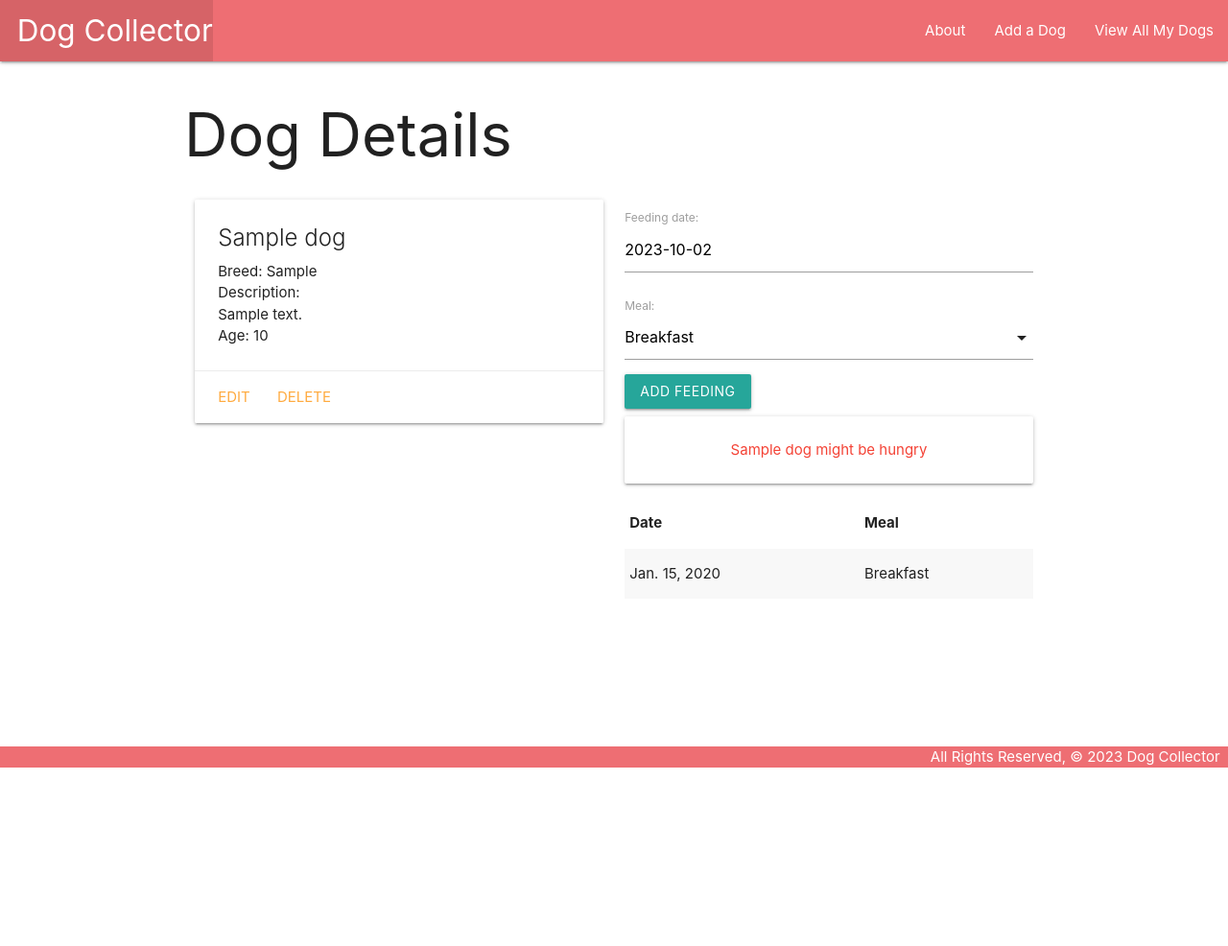
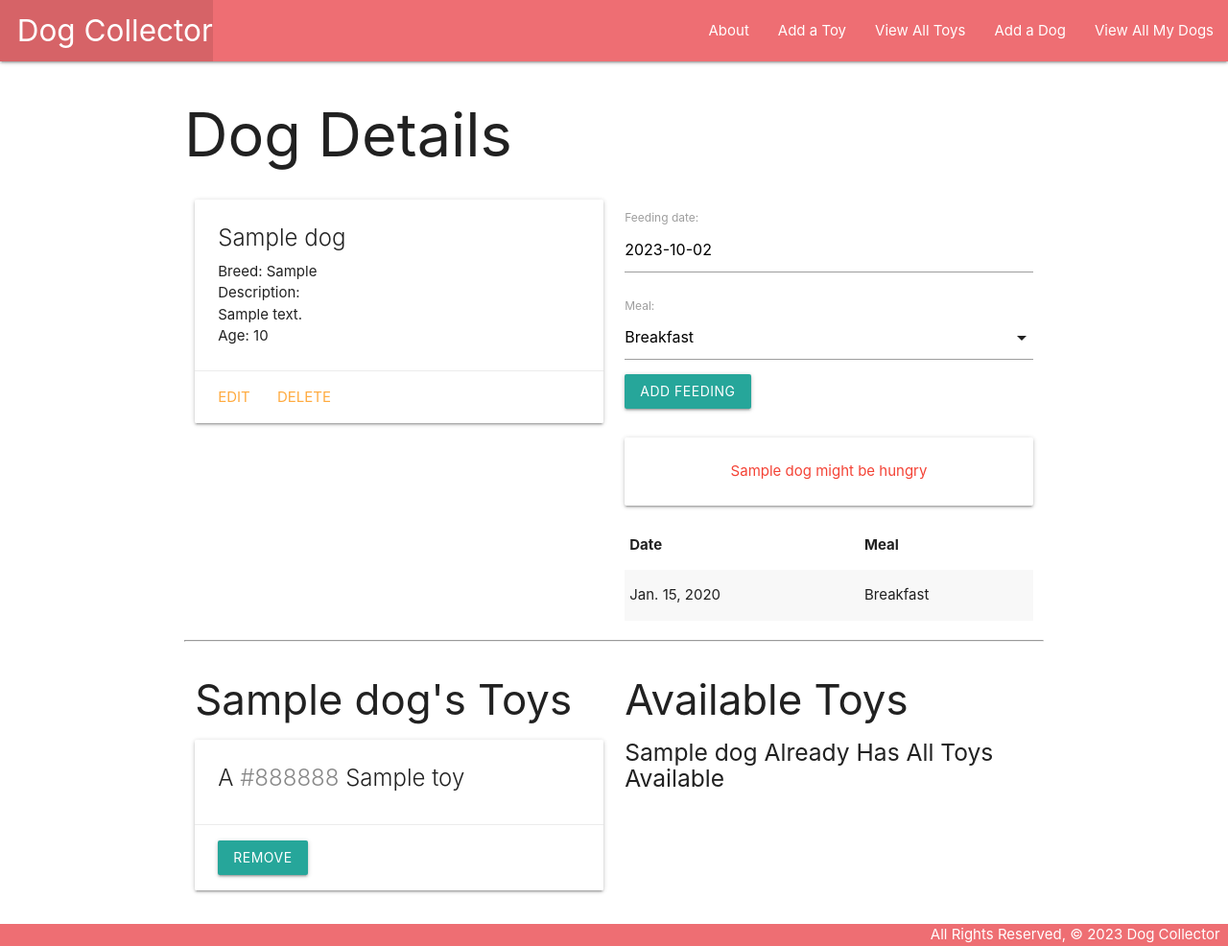
Before and after one commit to romerorocj-ga/dogcollector, a Django app: page /dogs/1/ in a window 1280 px wide. Shown: the whole page at 96% size. Before the commit the page ends 800 px from the top, so only its background shows below. Run offline with Django 4.2, Linux system fonts and the light colour scheme; tables that the repository leaves empty hold one stand-in row (values such as "Sample post").

Commit message:
Part 5 Lab

```diff
--- a/main_app/admin.py
+++ b/main_app/admin.py
@@ -1,7 +1,8 @@
 from django.contrib import admin
 
-from .models import Dog, Feeding
+from .models import Dog, Feeding, Toy
 
 # Register your models here.
 admin.site.register(Dog)
 admin.site.register(Feeding)
+admin.site.register(Toy)
--- a/main_app/models.py
+++ b/main_app/models.py
@@ -6,11 +6,23 @@ MEALS = (("B", "Breakfast"), ("L", "Lunch"), ("D", "Dinner"))
 
 
 # Create your models here.
+class Toy(models.Model):
+    name = models.CharField(max_length=50)
+    color = models.CharField(max_length=20)
+
+    def __str__(self):
+        return self.name
+
+    def get_absolute_url(self):
+        return reverse("toys_detail", kwargs={"pk": self.id})
+
+
 class Dog(models.Model):
     name = models.CharField(max_length=100)
     breed = models.CharField(max_length=100)
     description = models.TextField(max_length=150)
     age = models.IntegerField()
+    toys = models.ManyToManyField(Toy)
 
     def __str__(self):
         return f"{self.name} ({self.id})"
--- a/main_app/templates/base.html
+++ b/main_app/templates/base.html
@@ -19,6 +19,8 @@
         </ul>
         <ul class="right">
           <li><a href="{% url 'about' %}">About</a></li>
+          <li><a href="{% url 'toys_create' %}">Add a Toy</a></li>
+          <li><a href="{% url 'toys_index' %}">View All Toys</a></li>
           <li><a href="{% url 'dogs_create' %}">Add a Dog</a></li>
           <li><a href="{% url 'index' %}">View All My Dogs</a></li>
         </ul>
--- a/main_app/templates/dogs/detail.html
+++ b/main_app/templates/dogs/detail.html
@@ -13,7 +13,7 @@
         {% if dog.age > 0 %}
           <p>Age: {{ dog.age }}</p>
         {% else %}
-          <p>Age: Puppy</p>
+          <p>Age: Kitten</p>
         {% endif %}
       </div>
       <div class="card-action">
@@ -22,19 +22,18 @@
       </div>
     </div>
   </div>
-  <!-- New Markup Below -->
   <div class="col s6">
     <form action="{% url 'add_feeding' dog.id %}" method="POST">
       {% csrf_token %}
       {{ feeding_form.as_p }}
       <input type="submit" class="btn" value="Add Feeding">
-      <br>
-      {% if dog.fed_for_today %}
-        <div class="card-panel teal-text center-align">{{dog.name}} has been fed all meals for today</div>
-      {% else %}
-        <div class="card-panel red-text center-align">{{dog.name}} might be hungry</div>
-      {% endif %}
     </form>
+    <br>
+    {% if dog.fed_for_today %}
+      <div class="card-panel teal-text center-align">{{dog.name}} has been fed all meals for today</div>
+    {% else %}
+      <div class="card-panel red-text center-align">{{dog.name}} might be hungry</div>
+    {% endif %}
     <table class="striped">
       <thead>
         <tr><th>Date</th><th>Meal</th></tr>
@@ -49,8 +48,56 @@
       </tbody>
     </table>
   </div>
-  <!-- New Markup Above -->
 </div>
+<hr>
+<div class="row">
+  <div class="col s6">
+    <h3>{{ dog.name }}'s Toys</h3>
+    {% if dog.toys.count %}
+      {% for toy in dog.toys.all %}
+        <div class="card">
+          <div class="card-content">
+            <span class="card-title">
+              A <span style="color: {{ toy.color }}">{{ toy.color }}</span> {{ toy.name }}
+            </span>
+          </div>
+          <div class="card-action">
+            <form action="{% url 'unassoc_toy' dog.id toy.id %}" method="POST">
+              {% csrf_token %}
+              <button type="submit" class="btn">Remove</button>
+            </form>
+          </div>
+        </div>
+      {% endfor %}
+    {% else %}
+      <h5>No Toys 😿</h5>
+    {% endif %}
+  </div>
+  <div class="col s6">
+    <h3>Available Toys</h3>
+    {% if toys.count %}
+      {% for toy in toys.all %}
+        <div class="card">
+          <div class="card-content">
+            <span class="card-title">
+              A <span style="color: {{ toy.color }}">{{ toy.color }}</span> {{ toy.name }}
+            </span>
+          </div>
+          <div class="card-action">
+            <form action="{% url 'assoc_toy' dog.id toy.id %}" method="POST">
+              {% csrf_token %}
+              <button type="submit" class="btn">Add</button>
+            </form>
+          </div>
+        </div>
+      {% endfor %}
+    {% else %}
+      <h5>{{dog.name}} Already Has All Toys Available</h5>
+    {% endif %}
+  </div>
+</div>
+
+
 <script>
   const dateEl = document.getElementById('id_date');
   M.Datepicker.init(dateEl, {
@@ -59,6 +106,7 @@
     setDefaultDate: true,
     autoClose: true
   });
+
   const selectEl = document.getElementById('id_meal');
   M.FormSelect.init(selectEl);
 </script>
--- a/main_app/urls.py
+++ b/main_app/urls.py
@@ -10,4 +10,11 @@ urlpatterns = [
     path("dogs/<int:pk>/update/", views.DogUpdate.as_view(), name="dogs_update"),
     path("dogs/<int:pk>/delete", views.DogDelete.as_view(), name="dogs_delete"),
     path("dogs/<int:dog_id>/add_feeding/", views.add_feeding, name="add_feeding"),
+    path("dogs/<int:dog_id>/assoc_toy/<int:toy_id>/", views.assoc_toy, name="assoc_toy"),
+    path("dogs/<int:dog_id>/unassoc_toy/<int:toy_id>/", views.unassoc_toy, name="unassoc_toy"),
+    path("toys/", views.ToyList.as_view(), name="toys_index"),
+    path("toys/<int:pk>/", views.ToyDetail.as_view(), name="toys_detail"),
+    path("toys/create/", views.ToyCreate.as_view(), name="toys_create"),
+    path("toys/<int:pk>/update/", views.ToyUpdate.as_view(), name="toys_update"),
+    path("toys/<int:pk>/delete/", views.ToyDelete.as_view(), name="toys_delete"),
 ]
--- a/main_app/views.py
+++ b/main_app/views.py
@@ -1,7 +1,8 @@
 from django.shortcuts import render, redirect
 from django.views.generic.edit import CreateView, UpdateView, DeleteView
+from django.views.generic import ListView, DetailView
 from .forms import FeedingForm
-from .models import Dog
+from .models import Dog, Toy
 
 
 # Create your views here.
@@ -20,15 +21,17 @@ def dogs_index(request):
 
 def dogs_detail(request, dog_id):
     dog = Dog.objects.get(id=dog_id)
+    id_list=dog.toys.all().values_list("id")
+    toys_dog_doesnt_have = Toy.objects.exclude(id__in=id_list)
     feeding_form = FeedingForm()
     return render(
-        request, "dogs/detail.html", {"dog": dog, "feeding_form": feeding_form}
+        request, "dogs/detail.html", {"dog": dog, "feeding_form": feeding_form, "toys": toys_dog_doesnt_have}
     )
 
 
 class DogCreate(CreateView):
     model = Dog
-    fields = "__all__"
+    fields = ["name", "breed", "description", "age"]
 
 
 class DogUpdate(UpdateView):
@@ -48,3 +51,36 @@ def add_feeding(request, dog_id):
         new_feeding.dog_id = dog_id
         new_feeding.save()
     return redirect("detail", dog_id=dog_id)
+
+
+class ToyList(ListView):
+    model = Toy
+
+
+class ToyDetail(DetailView):
+    model = Toy
+
+
+class ToyCreate(CreateView):
+    model = Toy
+    fields = "__all__"
+
+
+class ToyUpdate(UpdateView):
+    model = Toy
+    fields = ["name", "color"]
+
+
+class ToyDelete(DeleteView):
+    model = Toy
+    success_url = "/toys"
+
+
+def assoc_toy(request, dog_id, toy_id):
+    Dog.objects.get(id=dog_id).toys.add(toy_id)
+    return redirect("detail", dog_id=dog_id)
+
+
+def unassoc_toy(request, dog_id, toy_id):
+    Dog.objects.get(id=dog_id).toys.remove(toy_id)
+    return redirect("detail", dog_id=dog_id)
```
Also changed, not shown: main_app/templates/main_app/toy_confrim_delete.html (added, +13 -0 lines), main_app/templates/main_app/toy_detail.html (added, +20 -0 lines), main_app/templates/main_app/toy_form.html (added, +16 -0 lines), main_app/templates/main_app/toy_list.html (added, +17 -0 lines), main_app/migrations/0002_toy_dog_toys.py (added).
